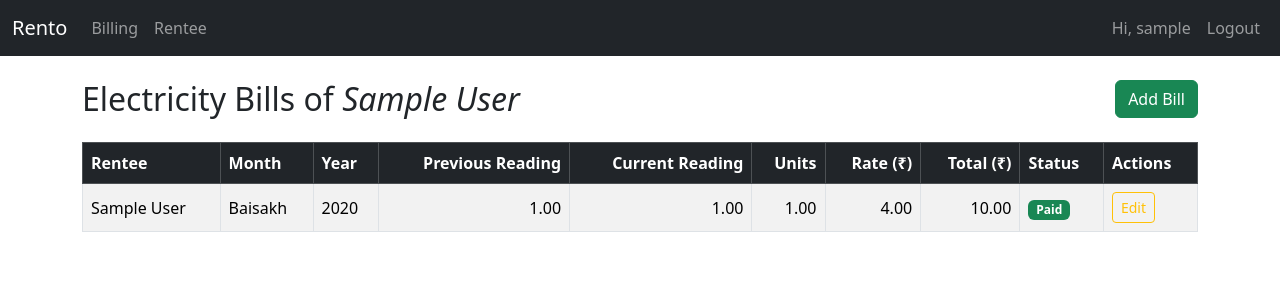
After one commit to RohilPrajapati/rento, a Django app: page /billing/rentee/1 in a window 1280 px wide. The commit adds this page. Shown: the top 300 px of the page. Run offline with Django 5.2, Linux system fonts and the light colour scheme; a user stored in the database is signed in; tables that the repository leaves empty hold one stand-in row (values such as "Sample post"); some libraries are stand-ins or nearby versions.

Commit message:
updated billing form, user_wise bill list view - updated electricity bill form - added new user wise list of electricity bill

```diff
--- a/billing/models.py
+++ b/billing/models.py
@@ -27,10 +27,7 @@ class Rentee(models.Model):
 
 
 class ElectricityBill(models.Model):
-    BILL_STATUS_CHOICES = (
-        ('paid', 'Paid'),
-        ('pending', 'Pending')
-    )
+    BILL_STATUS_CHOICES = (('paid', 'Paid'), ('pending', 'Pending'))
     rentee = models.ForeignKey(Rentee, on_delete=models.PROTECT)
     billing_month = models.PositiveSmallIntegerField(choices=DATE_MONTH_CHOICES)
     billing_year = models.IntegerField(default=nepali_datetime.date.today().year)
@@ -46,6 +43,15 @@ class ElectricityBill(models.Model):
         ordering = ['-billing_month']
         unique_together = ['rentee', 'billing_month', 'billing_year']
 
+    def clean(self):
+        if self.previous_reading > self.current_reading:
+            raise ValidationError(
+                {'previous_reading': 'Previous reading must be less than or equal to current reading.',
+                    'current_reading': 'Current reading must be greater than or equal to previous reading.'})
+
+        if self.rate_per_unit < 0:
+            raise ValidationError({'rate_per_unit': 'Rate per unit cannot be negative.'})
+
     def save(self, *args, **kwargs):
         self.units_consumed = self.current_reading - self.previous_reading
         self.total_amount = self.units_consumed * self.rate_per_unit
--- /dev/null
+++ b/billing/templates/billing/user_wise_list.html
@@ -0,0 +1,61 @@
+{% extends "base_generic.html" %}
+{% block content %}
+    <div class="d-flex justify-content-between align-items-center mb-4">
+        <h2 class="mb-0">Electricity Bills of <i>{{ rentee.full_name }}</i></h2>
+        <a href="{% url 'bill_create' %}?rentee_id={{ rentee.id }}&next={{ request.get_full_path|urlencode }}"
+           class="btn btn-success">
+            <i class="bi bi-plus-circle"></i> Add Bill
+        </a>
+    </div>
+
+    {% if bills %}
+        <div class="table-responsive">
+            <table class="table table-striped table-hover table-bordered align-middle">
+                <thead class="table-dark">
+                <tr>
+                    <th>Rentee</th>
+                    <th>Month</th>
+                    <th>Year</th>
+                    <th class="text-end">Previous Reading</th>
+                    <th class="text-end">Current Reading</th>
+                    <th class="text-end">Units</th>
+                    <th class="text-end">Rate (₹)</th>
+                    <th class="text-end">Total (₹)</th>
+                    <th>Status</th>
+                    <th>Actions</th>
+                </tr>
+                </thead>
+                <tbody>
+                {% for bill in bills %}
+                    <tr>
+                        <td>{{ bill.rentee.full_name }}</td>
+                        <td>{{ bill.get_billing_month_display }}</td>
+                        <td>{{ bill.billing_year }}</td>
+                        <td class="text-end">{{ bill.previous_reading }}</td>
+                        <td class="text-end">{{ bill.current_reading }}</td>
+                        <td class="text-end">{{ bill.units_consumed }}</td>
+                        <td class="text-end">{{ bill.rate_per_unit }}</td>
+                        <td class="text-end">{{ bill.total_amount }}</td>
+                        <td>
+                            {% if bill.bill_status == 'paid' %}
+                                <span class="badge bg-success">Paid</span>
+                            {% elif bill.bill_status == 'unpaid' %}
+                                <span class="badge bg-danger">Unpaid</span>
+                            {% else %}
+                                <span class="badge bg-secondary">{{ bill.get_bill_status_display }}</span>
+                            {% endif %}
+                        </td>
+                        <td>
+                            <a href="{% url 'bill_edit' bill.pk %}" class="btn btn-sm btn-outline-warning">
+                                <i class="bi bi-pencil-square"></i> Edit
+                            </a>
+                        </td>
+                    </tr>
+                {% endfor %}
+                </tbody>
+            </table>
+        </div>
+    {% else %}
+        <div class="alert alert-info">No bills recorded yet.</div>
+    {% endif %}
+{% endblock %}
--- a/billing/templates/rentee/list.html
+++ b/billing/templates/rentee/list.html
@@ -23,6 +23,9 @@
                         <small class="text-muted">{{ rentee.email|default:"No email provided" }}</small>
                     </div>
                     <div class="d-flex gap-2">
+                        <a href="{% url 'bill_list_user_wise' rentee.pk %}" class="btn btn-sm btn-outline-success">
+                            <i class="bi bi-pencil-square"></i> Detail
+                        </a>
                         <a href="{% url 'rentee_edit' rentee.pk %}" class="btn btn-sm btn-outline-primary">
                             <i class="bi bi-pencil-square"></i> Edit
                         </a>
--- a/billing/urls.py
+++ b/billing/urls.py
@@ -2,8 +2,9 @@ from django.urls import path
 
 from billing import views
 
-urlpatterns = [path('', views.ElectricityBillListView.as_view(), name='bill_list'),
-
+urlpatterns = [
+    path('', views.ElectricityBillListView.as_view(), name='bill_list'),
+    path('rentee/<int:rentee_id>', views.ElectricityBillUserWiseListView.as_view(), name='bill_list_user_wise'),
     path('create/', views.ElectricityBillCreateView.as_view(), name='bill_create'),
     path('<int:pk>/edit/', views.ElectricityBillUpdateView.as_view(), name='bill_edit'),
 
--- a/billing/views.py
+++ b/billing/views.py
@@ -77,6 +77,14 @@ class ElectricityBillListView(LoginRequiredMixin, View):
         return render(request, 'billing/list.html', {'bills': bills})
 
 
+class ElectricityBillUserWiseListView(LoginRequiredMixin, View):
+    def get(self, request, rentee_id):
+        rentee = Rentee.objects.get(pk=rentee_id)
+        bills = ElectricityBill.objects.filter(rentee_id=rentee_id).select_related('rentee')
+
+        return render(request, 'billing/user_wise_list.html', {'bills': bills, 'rentee': rentee})
+
+
 @login_required
 @require_GET
 def get_previous_reading(request):
@@ -108,7 +116,12 @@ def get_previous_reading(request):
 
 class ElectricityBillCreateView(LoginRequiredMixin, View):
     def get(self, request):
-        form = ElectricityBillForm()
+        rentee_id = request.GET.get('rentee_id')
+        initial_data = {}
+
+        if rentee_id:
+            initial_data['rentee'] = get_object_or_404(Rentee, pk=rentee_id)
+        form = ElectricityBillForm(initial=initial_data)
         return render(request, 'billing/form.html', {'form': form})
 
     def post(self, request):
@@ -116,6 +129,9 @@ class ElectricityBillCreateView(LoginRequiredMixin, View):
         if form.is_valid():
             form.save()
             messages.success(request, "Added Bill Successfully")
+            next_url = request.POST.get('next')
+            if next_url:
+                return redirect(next_url)
             return redirect('bill_list')
         return render(request, 'billing/form.html', {'form': form})
 
```
Also changed, not shown: billing/forms.py (+15 -4 lines), billing/templates/billing/form.html (+44 -15 lines).
